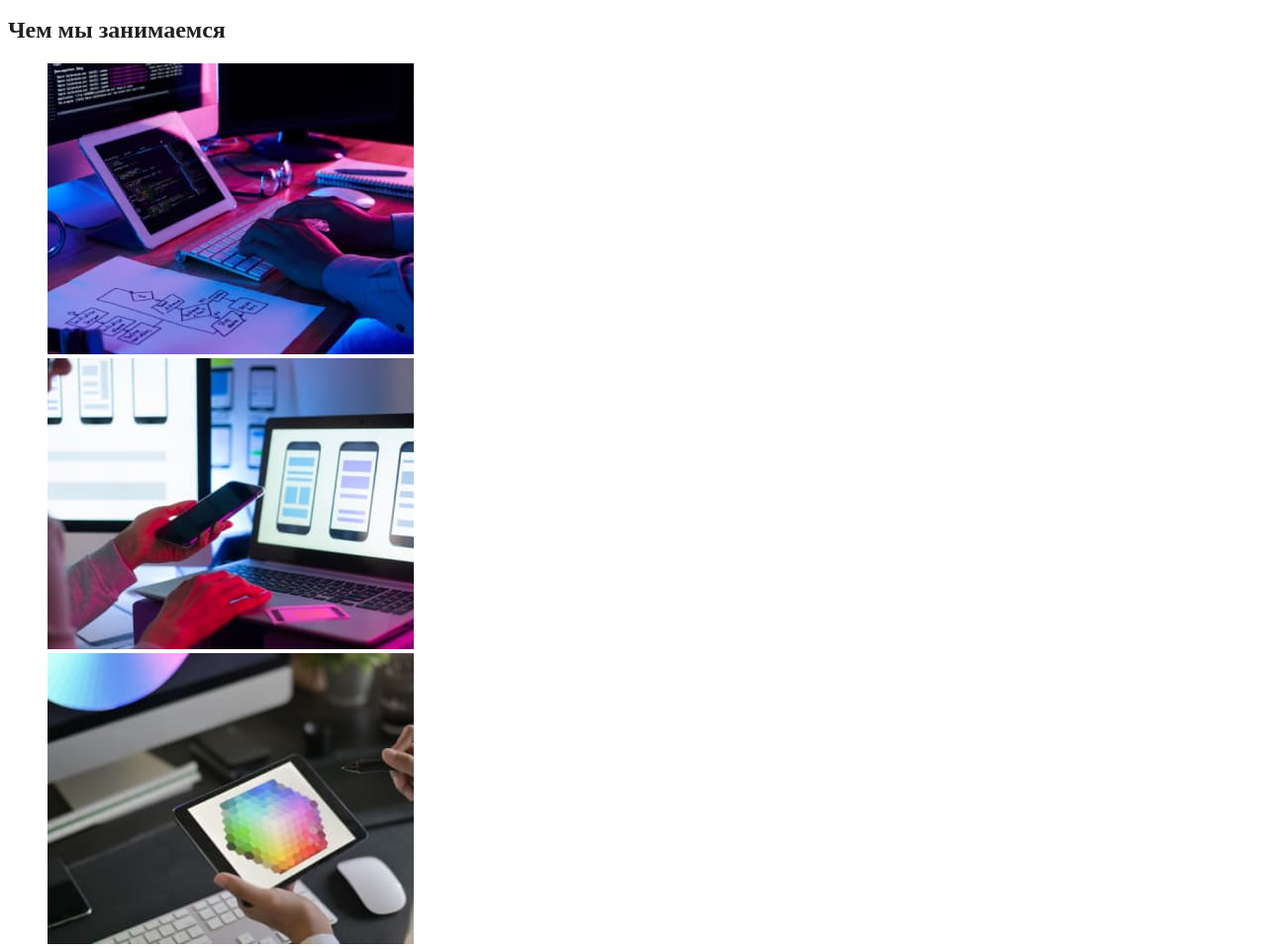
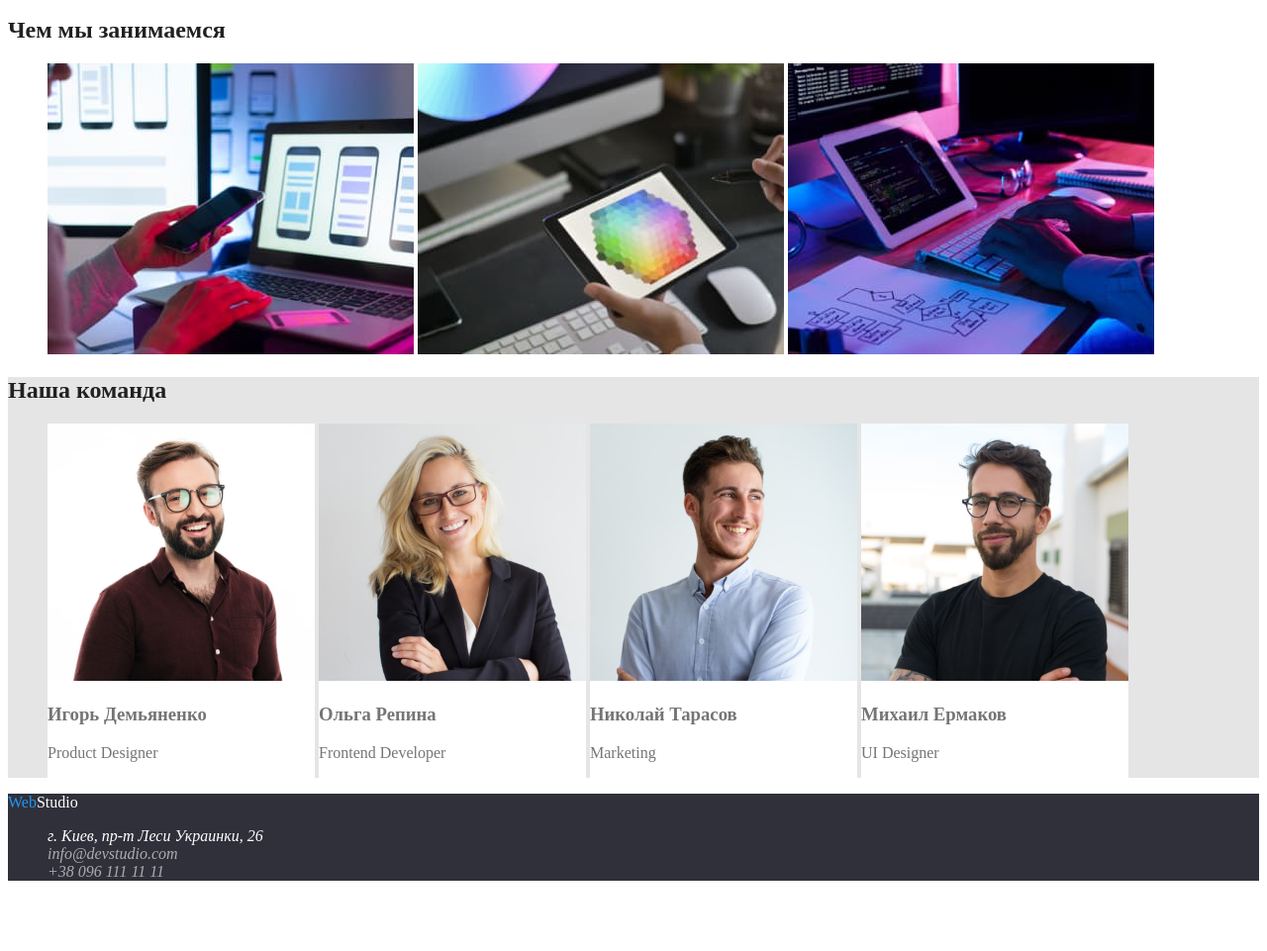
Before and after one commit to Nikolay-Tymoshchuk/goit-markup-hw-02, a plain HTML site: page index.html in a window 1280 px wide. Shown: the part 388-1349 px from the top of the page at 99% size. After the commit the page ends 1294 px from the top, so only its background shows below. Drawn offline with Linux system fonts and the light colour scheme.

Commit message:
occupation list changed

```diff
--- a/css/styles.css
+++ b/css/styles.css
@@ -87,6 +87,10 @@ body {
 
 /* Occupation section */
 
+.occupation > .list-item {
+  display: inline-block;
+}
+
 /* Our tem section */
 
 .section-team {
--- a/index.html
+++ b/index.html
@@ -74,10 +74,16 @@
 
       <section class="section">
         <h2 class="section-title">Чем мы занимаемся</h2>
-        <ul class="list">
-          <li><img src="./images/occupation1.jpg" alt="Десктопные приложения" width="370" /></li>
-          <li><img src="./images/occupation2.jpg" alt="Мобильные приложения" width="370" /></li>
-          <li><img src="./images/occupation3.jpg" alt="Разработка дизайна" width="370" /></li>
+        <ul class="occupation list">
+          <li class="list-item">
+            <img src="./images/occupation2.jpg" alt="Мобильные приложения" width="370" />
+          </li>
+          <li class="list-item">
+            <img src="./images/occupation3.jpg" alt="Разработка дизайна" width="370" />
+          </li>
+          <li class="list-item">
+            <img src="./images/occupation1.jpg" alt="Десктопные приложения" width="370" />
+          </li>
         </ul>
       </section>
 
```
